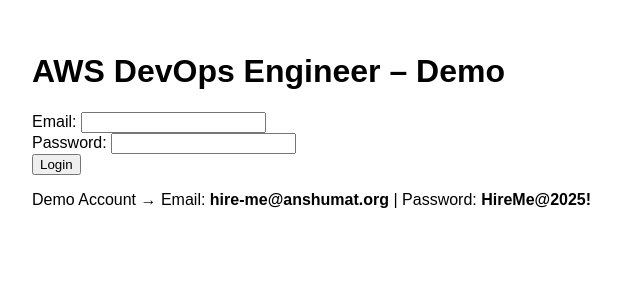
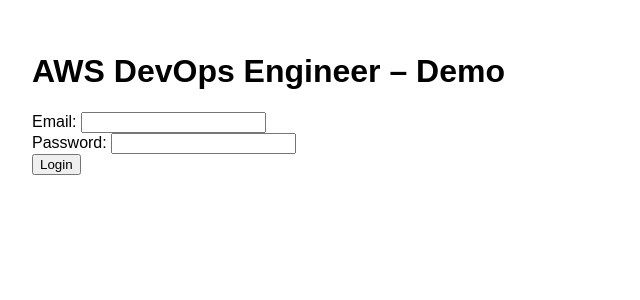
Before and after one commit to DhirajN001/Node.js-demo-app, a React (Create React App) app in the folder app/: page / in a window 1280 px wide. Shown: the top 300 px of the page, without its empty margins (0-640 px from the left). Built offline with nearby package versions, Linux system fonts and the light colour scheme.

Commit message:
Update App.js

```diff
--- a/app/src/App.js
+++ b/app/src/App.js
@@ -45,7 +45,7 @@
         </div>
         <button type="submit">Login</button>
       </form>
-      <p>Demo Account → Email: <b>hire-me@anshumat.org</b> | Password: <b>HireMe@2025!</b></p>
+
     </div>
   );
 }
```
